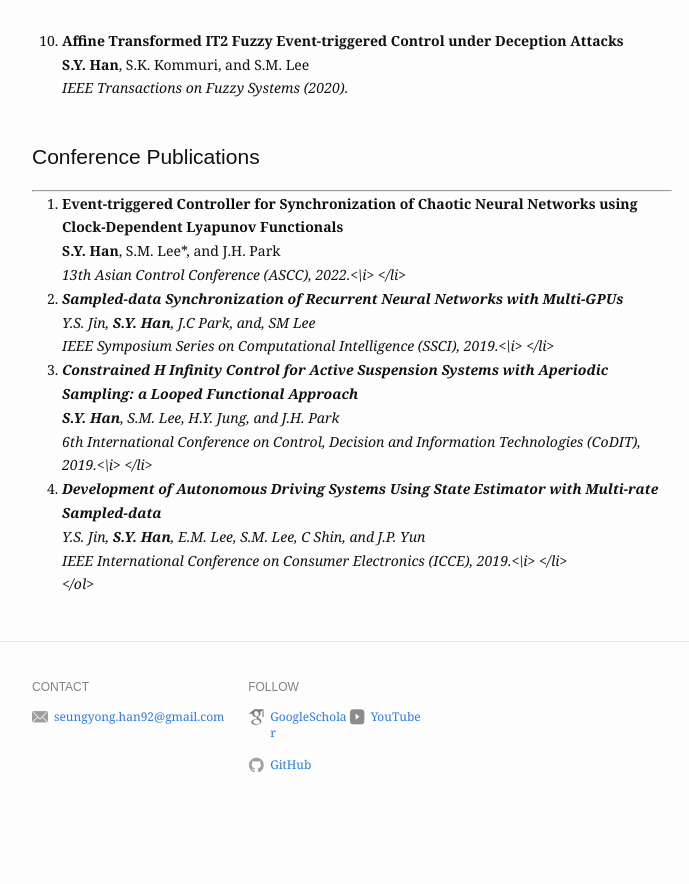
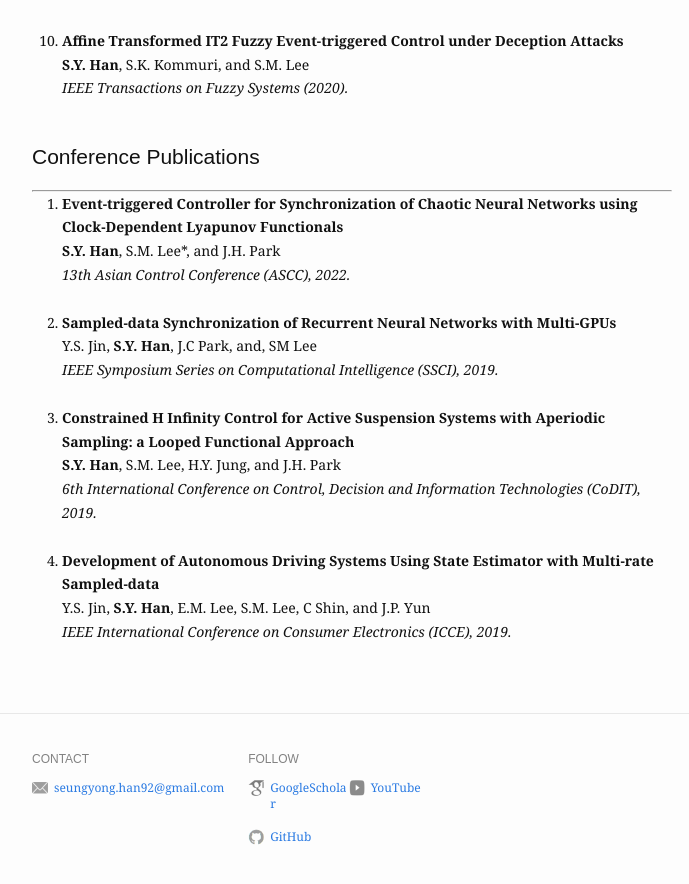
Before and after one commit to seungyong-han/seungyong-han.github.io, a Jekyll site: the page built from publication.md, in a window 1280 px wide and 900 px high, scrolled down 1178 px. Shown: the top 884 px of the window, without its empty margins (288-977 px from the left). Built offline with Jekyll 4.4.1, drawn with Linux system fonts in a browser that asks for light colours; before the commit the page ends 2006 px from its top, so only the background shows below that.

```diff
--- a/publication.md
+++ b/publication.md
@@ -76,25 +76,25 @@ ___
 <li>
   <b>Event-triggered Controller for Synchronization of Chaotic Neural Networks using Clock-Dependent Lyapunov Functionals</b><br>
   <b>S.Y. Han</b>, S.M. Lee*, and J.H. Park<br>
-  <i>13th Asian Control Conference (ASCC), 2022.<\i>
+  <i>13th Asian Control Conference (ASCC), 2022.</i>
   </li>
 <br />
 <li>
   <b>Sampled-data Synchronization of Recurrent Neural Networks with Multi-GPUs</b><br>
   Y.S. Jin, <b>S.Y. Han</b>, J.C Park, and, SM Lee<br>
-  <i>IEEE Symposium Series on Computational Intelligence (SSCI), 2019.<\i>
+  <i>IEEE Symposium Series on Computational Intelligence (SSCI), 2019.</i>
   </li>
 <br />
 <li>
   <b>Constrained H Infinity Control for Active Suspension Systems with Aperiodic Sampling: a Looped Functional Approach</b><br>
   <b>S.Y. Han</b>, S.M. Lee, H.Y. Jung, and J.H. Park<br>
-  <i>6th International Conference on Control, Decision and Information Technologies (CoDIT), 2019.<\i>
+  <i>6th International Conference on Control, Decision and Information Technologies (CoDIT), 2019.</i>
     </li>
 <br />
 <li>
   <b>Development of Autonomous Driving Systems Using State Estimator with Multi-rate Sampled-data</b><br>
   Y.S. Jin, <b>S.Y. Han</b>, E.M. Lee, S.M. Lee, C Shin, and J.P. Yun<br>
-  <i>IEEE International Conference on Consumer Electronics (ICCE), 2019.<\i>
+  <i>IEEE International Conference on Consumer Electronics (ICCE), 2019.</i>
   </li>
 <br />
 </ol>
```
